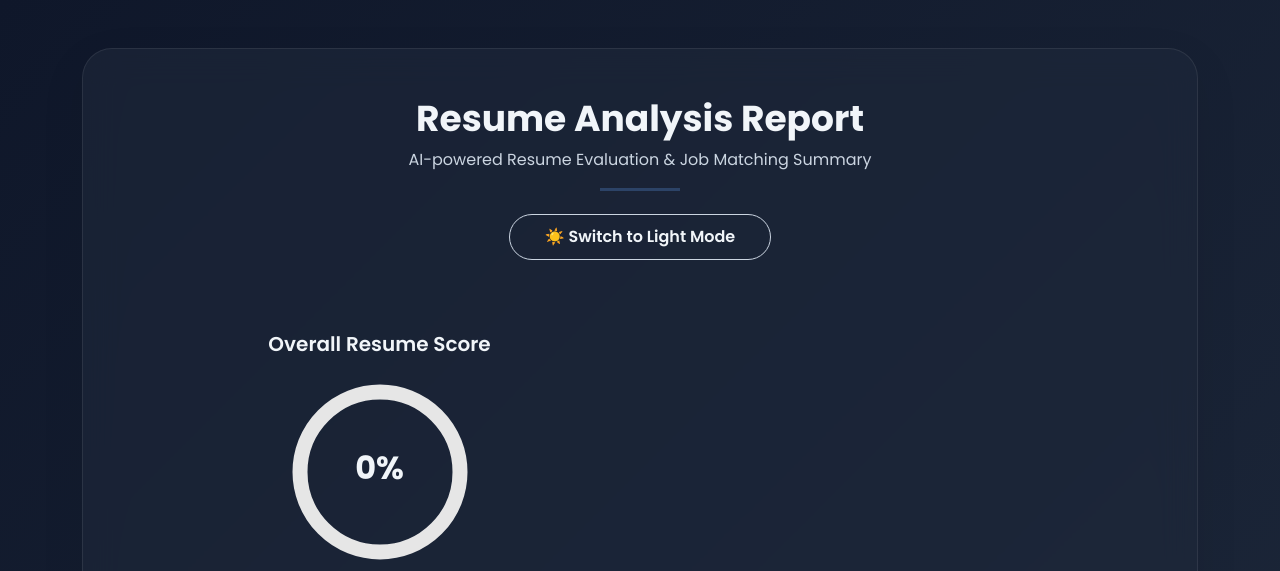
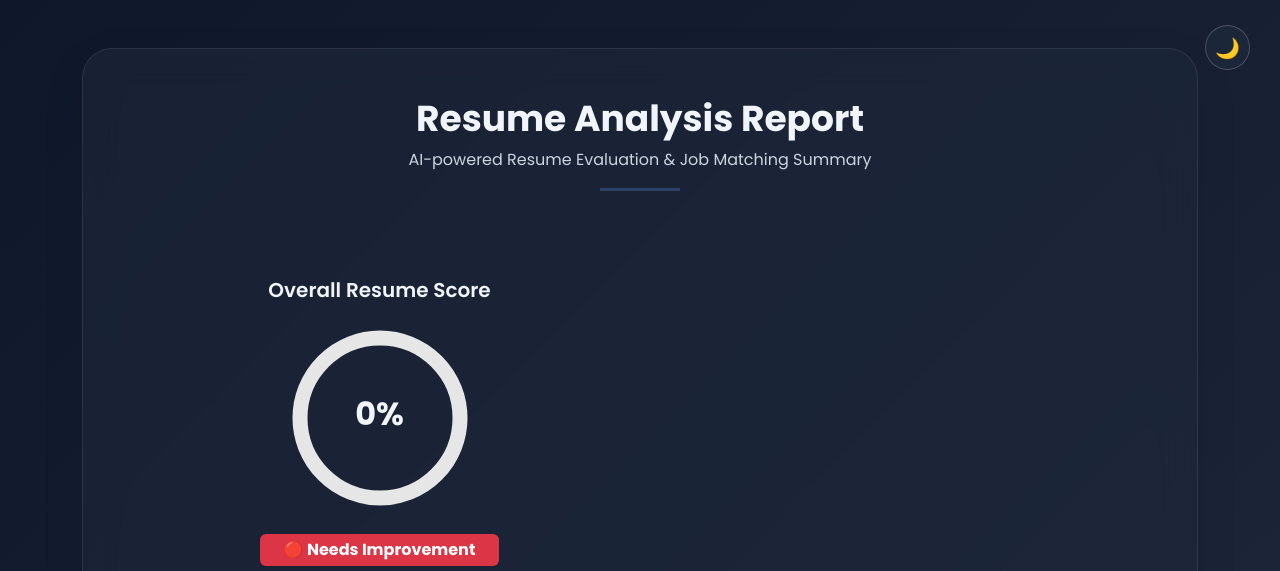
Before and after one commit to Pariisharma/Smart-Resume-Analyzer, a Flask app: template templates/result.html in a window 1280 px wide. Shown: the top 571 px of the page. Run offline with Flask 3, Linux system fonts and the light colour scheme; the template is opened without the code that fills it, so the values that code supplies are empty.

Commit message:
Improved UI design: added modern dark/light toggle, fixed file input visibility, cleaned authentication flow

```diff
--- a/templates/result.html
+++ b/templates/result.html
@@ -215,12 +215,42 @@
         .dark-mode .feedback-card {
             background: rgba(30, 41, 59, 0.7);
         }
+
+        /* ===== Modern Top Right Toggle ===== */
+
+        .theme-toggle {
+            position: fixed;
+            top: 25px;
+            right: 30px;
+            width: 45px;
+            height: 45px;
+            border-radius: 50%;
+            border: none;
+            cursor: pointer;
+            font-size: 20px;
+            background: rgba(255, 255, 255, 0.08);
+            backdrop-filter: blur(10px);
+            border: 1px solid rgba(255, 255, 255, 0.2);
+            color: #ffffff;
+            transition: all 0.3s ease;
+            z-index: 1000;
+        }
+
+        .theme-toggle:hover {
+            transform: scale(1.1);
+        }
+
+        .dark-mode .theme-toggle {
+            background: rgba(30, 41, 59, 0.8);
+        }
     </style>
 </head>
 
 <!-- DARK MODE ENABLED BY DEFAULT -->
 
 <body class="dark-mode">
+
+    <button id="darkToggle" class="theme-toggle">🌙</button>
 
     <div class="container py-5">
         <div class="card glass-card p-5">
@@ -237,9 +267,7 @@
 
                 <hr class="divider-line">
 
-                <button id="darkToggle" class="btn btn-outline-dark premium-btn mt-2">
-                    ☀️ Switch to Light Mode
-                </button>
+
             </div>
 
 
@@ -454,9 +482,9 @@
             document.body.classList.toggle("dark-mode");
 
             if (document.body.classList.contains("dark-mode")) {
-                toggleBtn.innerHTML = "☀️ Switch to Light Mode";
+                toggleBtn.textContent = "🌙";
             } else {
-                toggleBtn.innerHTML = "🌙 Switch to Dark Mode";
+                toggleBtn.textContent = "☀️";
             }
         });
 
```
Also changed, not shown: templates/index.html (+12 -1 lines).
